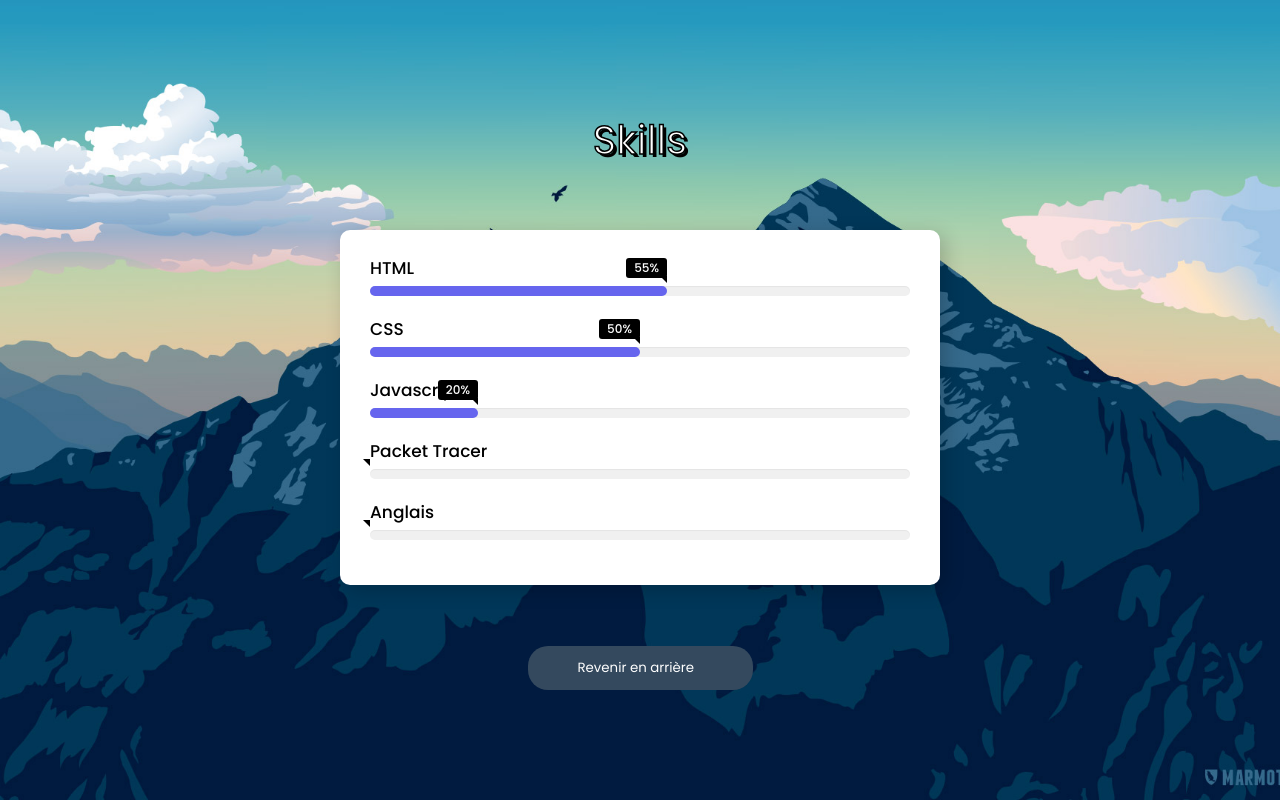
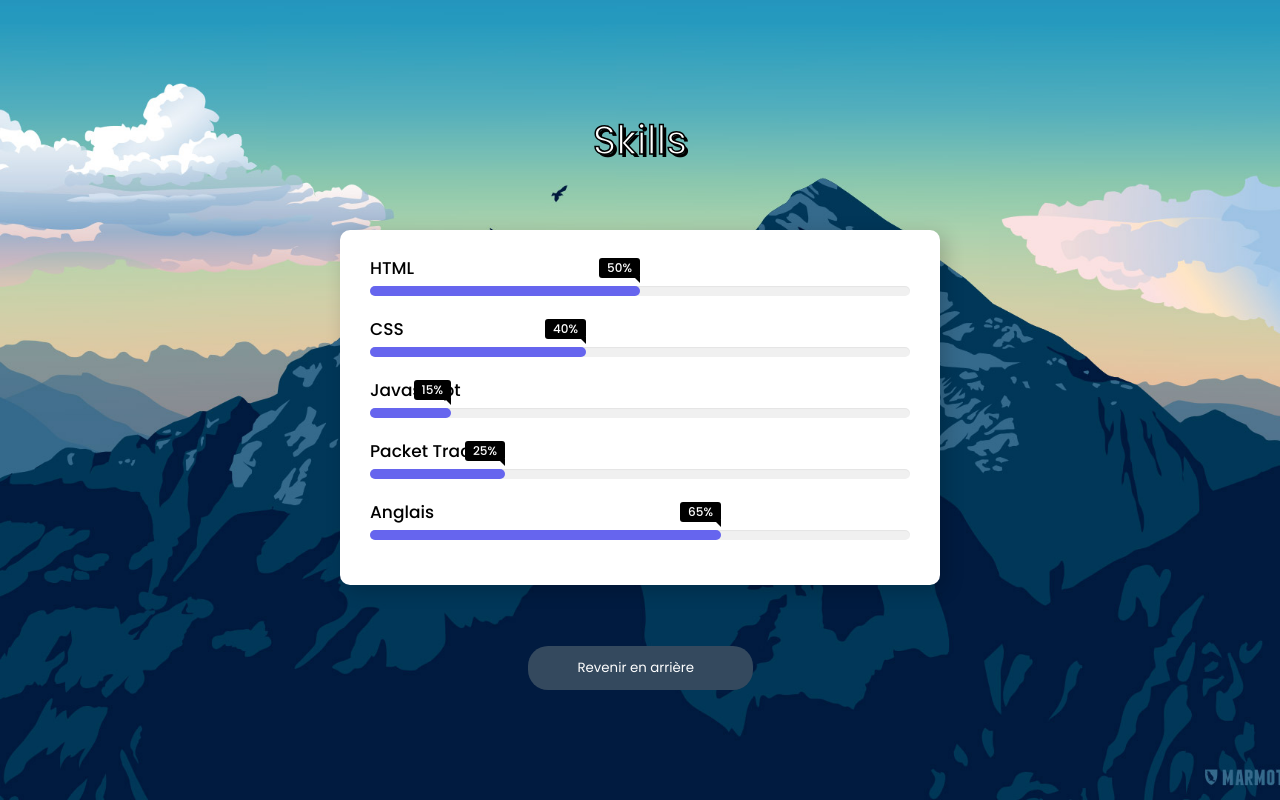
Before and after one commit to Squalala28/squalala28.github.io, a plain HTML site: page skills.html in a window 1280 px wide. Drawn offline with Linux system fonts and the light colour scheme.

Commit message:
Add files via upload

```diff
--- a/assets/css/skills.css
+++ b/assets/css/skills.css
@@ -92,27 +92,23 @@ header{
 }
 
 .bar .progress-line.html span{
-  width: 55%;
+  width: 50%;
 }
 
 .bar .progress-line.css span{
-  width: 50%;
+  width: 40%;
 }
 
 .bar .progress-line.javascript span{
-  width: 20%;
+  width: 15%;
 }
 
-.bar .progress-line.python span{
-  width: 5%;
+.bar .progress-line.packet span{
+  width: 25%;
 }
 
-.bar .progress-line.mysql span{
-  width: 5%;
-}
-
-.bar .progress-line.php span{
-  width: 5%;
+.bar .progress-line.anglais span{
+  width: 65%;
 }
 
 
@@ -152,28 +148,25 @@ header{
 }
 
 .progress-line.html span::after{
-  content: "55%";
+  content: "50%";
 }
 
 .progress-line.css span::after{
-  content: "50%";
+  content: "40%";
 }
 
 .progress-line.javascript span::after{
-  content: "20%";
+  content: "15%";
 }
 
-.progress-line.python span::after{
-  content: "5%";
+.progress-line.packet span::after{
+  content: "25%";
 }
 
-.progress-line.mysql span::after{
-  content: "5%";
+.progress-line.anglais span::after{
+  content: "65%";
 }
 
-.progress-line.php span::after{
-  content: "5%";
-}
 
 .backbtn{
   float: left;
```
Also changed, not shown: assets/css/contact.css (+5 -37 lines), assets/img/outlook.png (added).
